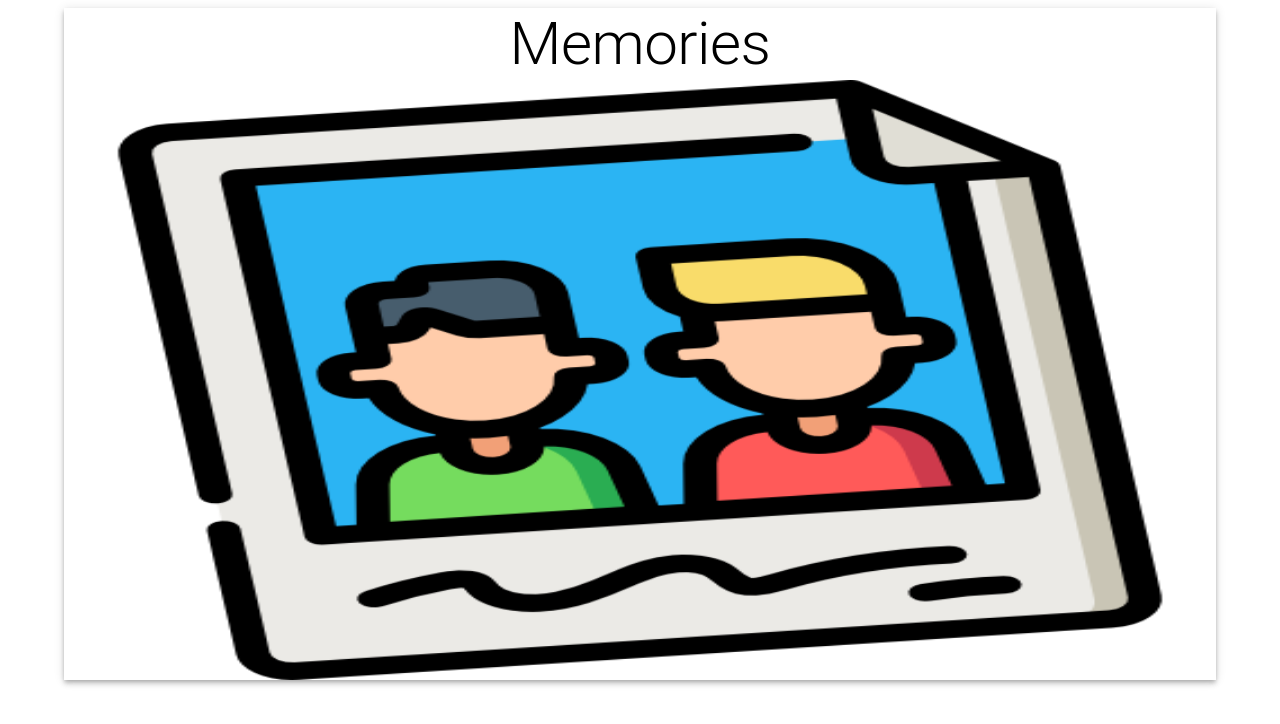
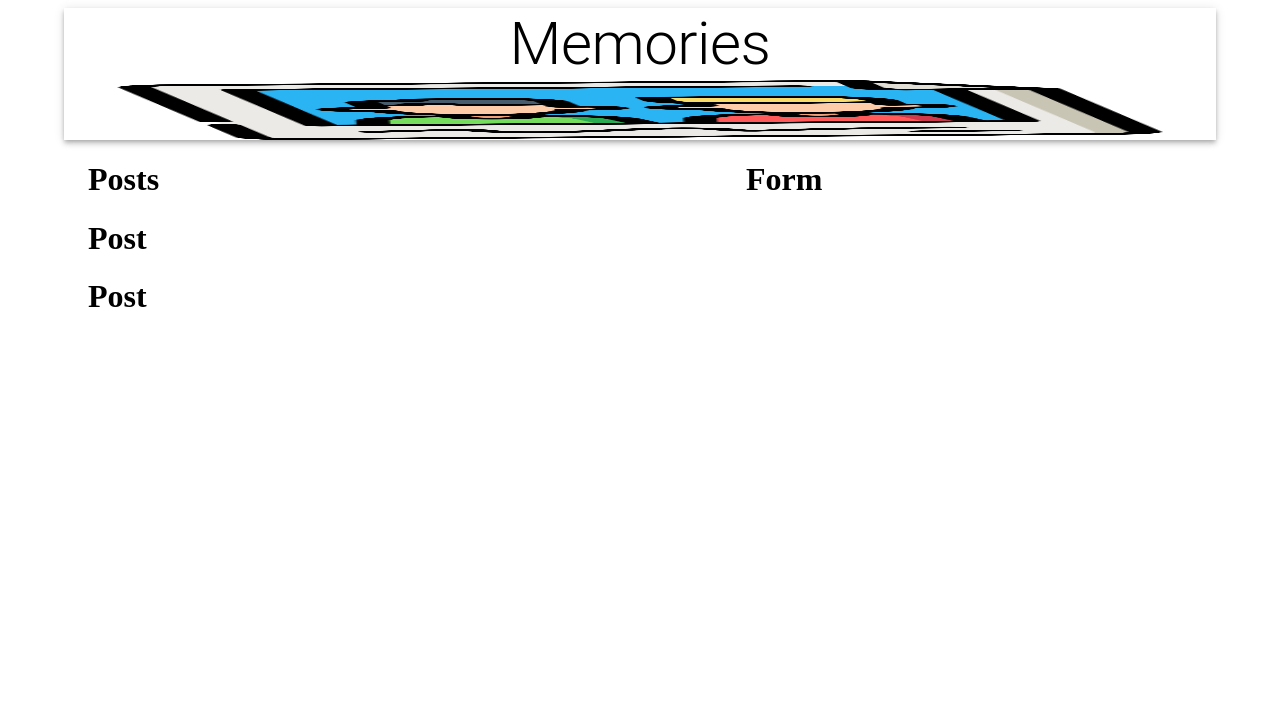
Before and after one commit to brosmar18/memories-frontend, a React (Create React App) app: page / in a window 1280 px wide. Shown: the top 724 px of the page. Built offline with nearby package versions, Linux system fonts and the light colour scheme.

Commit message:
Posts and Form rendering

```diff
--- a/src/App.js
+++ b/src/App.js
@@ -1,22 +1,24 @@
 import React from 'react';
 import {Container, AppBar, Typography, Grow, Grid} from '@mui/material';
 import memories from './images/memories.png';
+import Posts from './Components/Posts/Posts';
+import Form from './Components/Form/Form';
 
 const App = () => {
     return (
         <Container maxWidth="lg">
             <AppBar position='static' color='inherit'>
                 <Typography variant='h2' align='center'>Memories</Typography>
-                <img src={memories} alt='memories' height="600" />
+                <img src={memories} alt='memories' height="60" />
             </AppBar>
-            <Grow>
+            <Grow in>
                 <Container>
-                    <Grid container justify="space-between" alignItems="stretch" spacing="3">
+                    <Grid container justify="space-between" alignItems="stretch" spacing={3}>
                         <Grid item xs={12} sm={7}>
-                            {/* <Posts /> */}
+                            <Posts />
                         </Grid>
                         <Grid item xs={12} sm={4}>
-                            {/* <Form /> */}
+                            <Form />
                         </Grid>
                     </Grid>
                 </Container>
```
